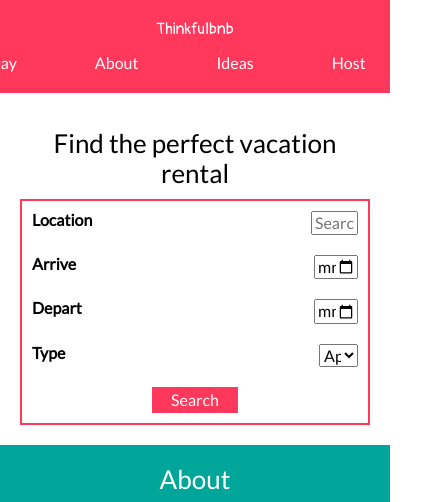
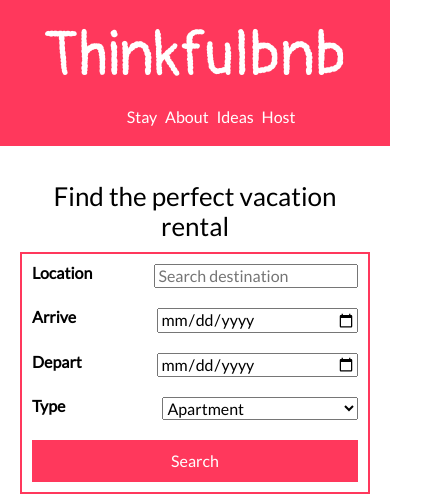
Before and after one commit to sricharann/Frontend-foundations-project, a plain HTML site: page index.html in a window 390 px wide. Shown: the top 502 px of the page, 444 px wide, since content can reach past the window. Drawn offline with nearby package versions, Linux system fonts and the light colour scheme.

Commit message:
Updated styles for responsive design

```diff
--- a/index.html
+++ b/index.html
@@ -61,9 +61,7 @@
             </select>
           </div>
           <div>
-            <label></label>
             <button>Search</button>
-            <label></label>
           </div>
         </form>
       </section>
--- a/style.css
+++ b/style.css
@@ -67,7 +67,7 @@ header {
 
 .logo {
   font-family: "Pangolin", cursive;
-  font-size: 16px;
+  font-size: 16vw;
   color: #fff;
 }
 
@@ -79,7 +79,7 @@ header nav ul li {
 header nav ul li a {
   color: #fff;
   text-decoration: none;
-  padding: 0 20vw 0 0;
+  padding: 0 2vw 0 0;
 }
 
 header nav ul li a:hover {
@@ -103,7 +103,7 @@ form label {
 form select,
 form input {
   margin-bottom: 20px;
-  width: 10vw;
+  width: 60%;
 }
 .row{
   display: flex;
@@ -114,9 +114,8 @@ form button {
   background-color: #ff385c;
   border: none;
   color: #fff;
-  padding: 1vw;
-  padding-left: 5vw;
-  padding-right: 5vw;
+  padding: 3vw;
+  width: 100%;
 
 }
 
```
